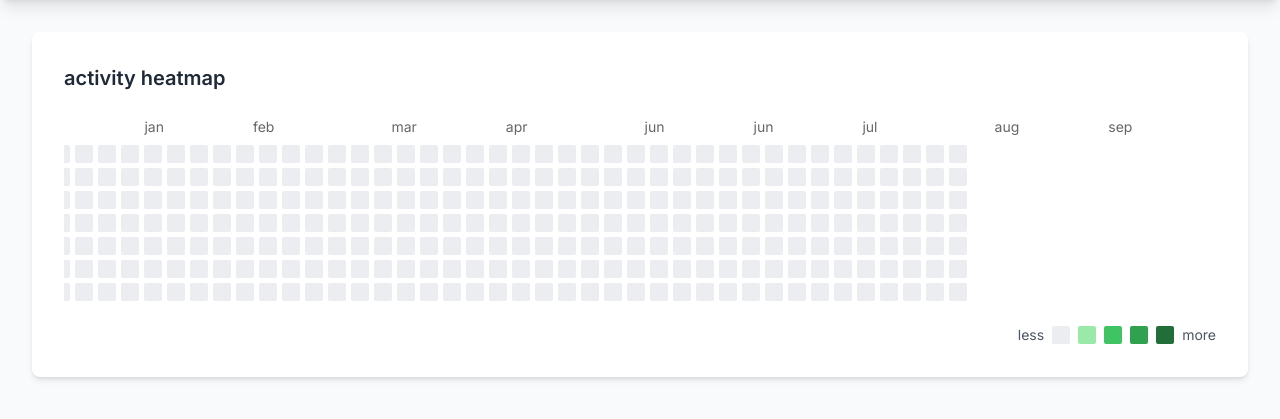
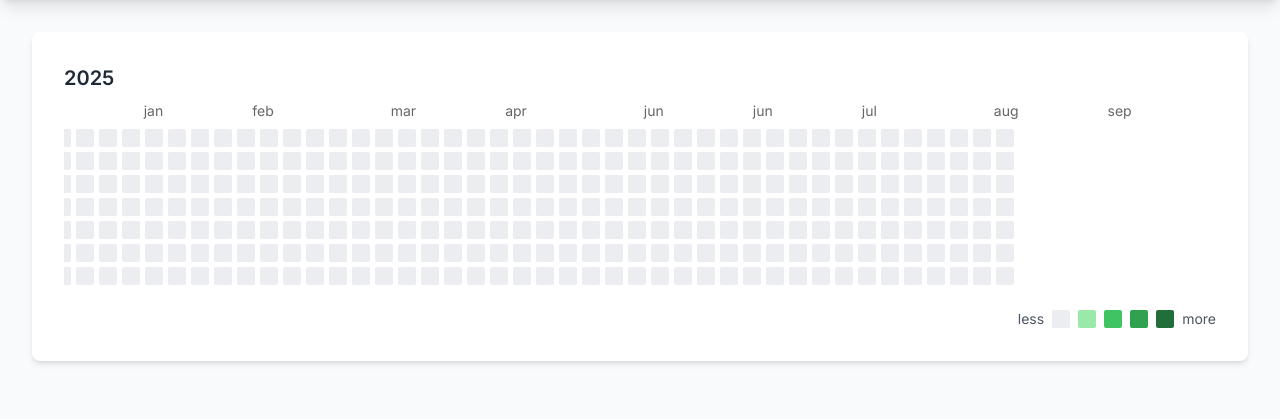
Before and after one commit to thomasinworld/dondont, a Django app: page / in a window 1280 px wide. Shown: the part 64-483 px from the top of the page. Run offline with Django 5.2, Linux system fonts and the light colour scheme; data that the repository does not hold is empty; some libraries are stand-ins or nearby versions.

Commit message:
Show full year 2025 heatmap from Jan 1 to today
- Changed heatmap to show full year starting from January 1, 2025
- Displays all days from Jan 1 to current date (Oct 23, 2025)
- Added '2025' year label above heatmap
- Backend now fetches data from start of year
- More intuitive yearly view instead of rolling 365 days

```diff
--- a/journal/views.py
+++ b/journal/views.py
@@ -10,9 +10,9 @@
 
 def dashboard(request):
     """Display the main dashboard with calendar view of all journal days."""
-    # Get date range for the last year
+    # Get date range from Jan 1, 2025 to today
     today = timezone.now().date()
-    start_date = today - timedelta(days=364)  # 365 days including today
+    start_date = datetime(2025, 1, 1).date()
 
     # Get all dates with entries
     dates_with_entries = DailyEntry.objects.filter(
--- a/templates/journal/dashboard.html
+++ b/templates/journal/dashboard.html
@@ -56,7 +56,7 @@
 {% block content %}
 <!-- GitHub-Style Contribution Graph -->
 <div class="bg-white rounded-lg shadow-md p-8">
-    <h2 class="text-xl font-semibold text-gray-800 mb-6 lowercase">activity heatmap</h2>
+    <h2 class="text-xl font-semibold text-gray-800 mb-2 lowercase">2025</h2>
 
     <div id="contribution-graph-container">
         <div id="contribution-graph">
@@ -85,13 +85,15 @@
     const today = new Date();
     today.setHours(0, 0, 0, 0); // Reset to start of day
 
-    // Go back approximately 52 weeks
-    const startDate = new Date(today);
-    startDate.setDate(startDate.getDate() - 364);
+    // Start from January 1, 2025
+    const startDate = new Date('2025-01-01');
+    startDate.setHours(0, 0, 0, 0);
 
-    // Adjust to start on Sunday
+    // Adjust to start on the Sunday before or on Jan 1
     const dayOfWeek = startDate.getDay(); // 0 = Sunday
-    startDate.setDate(startDate.getDate() - dayOfWeek);
+    if (dayOfWeek !== 0) {
+        startDate.setDate(startDate.getDate() - dayOfWeek);
+    }
 
     // Create data map
     const dataMap = {};
```
